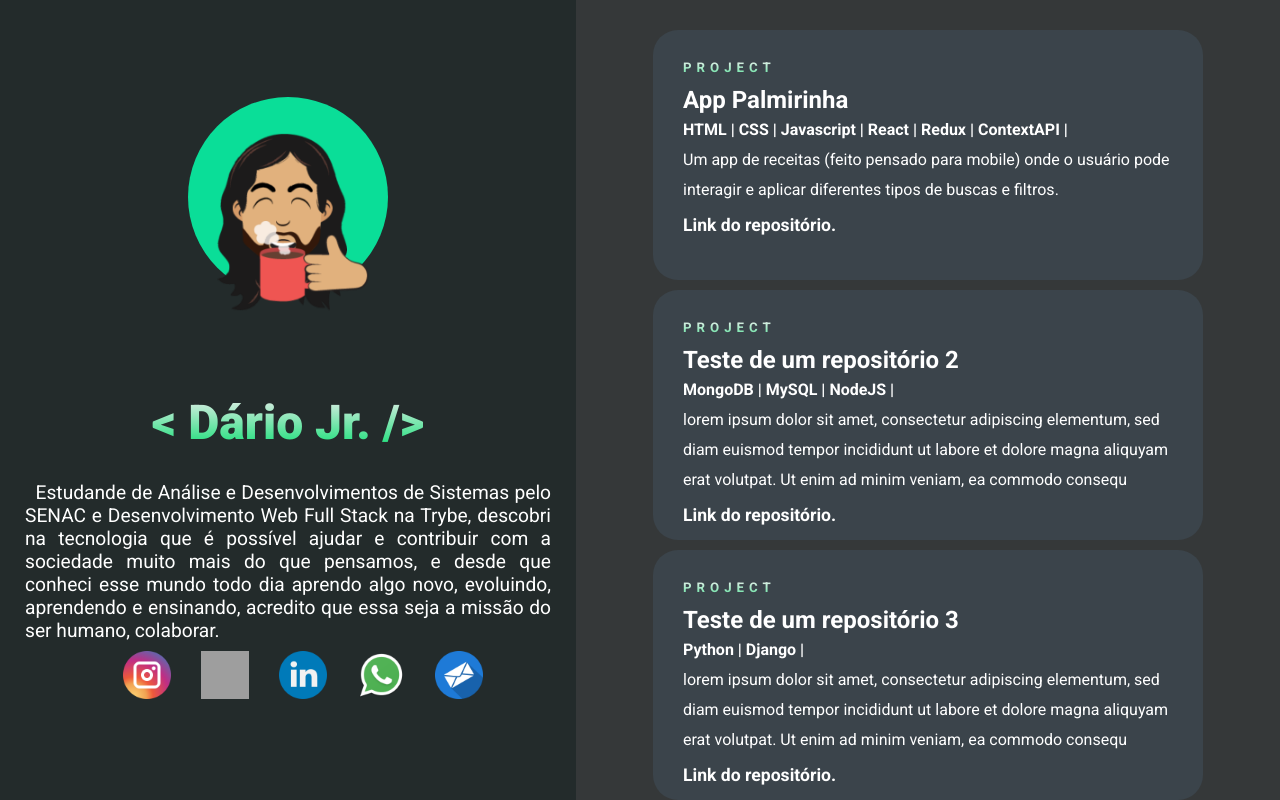
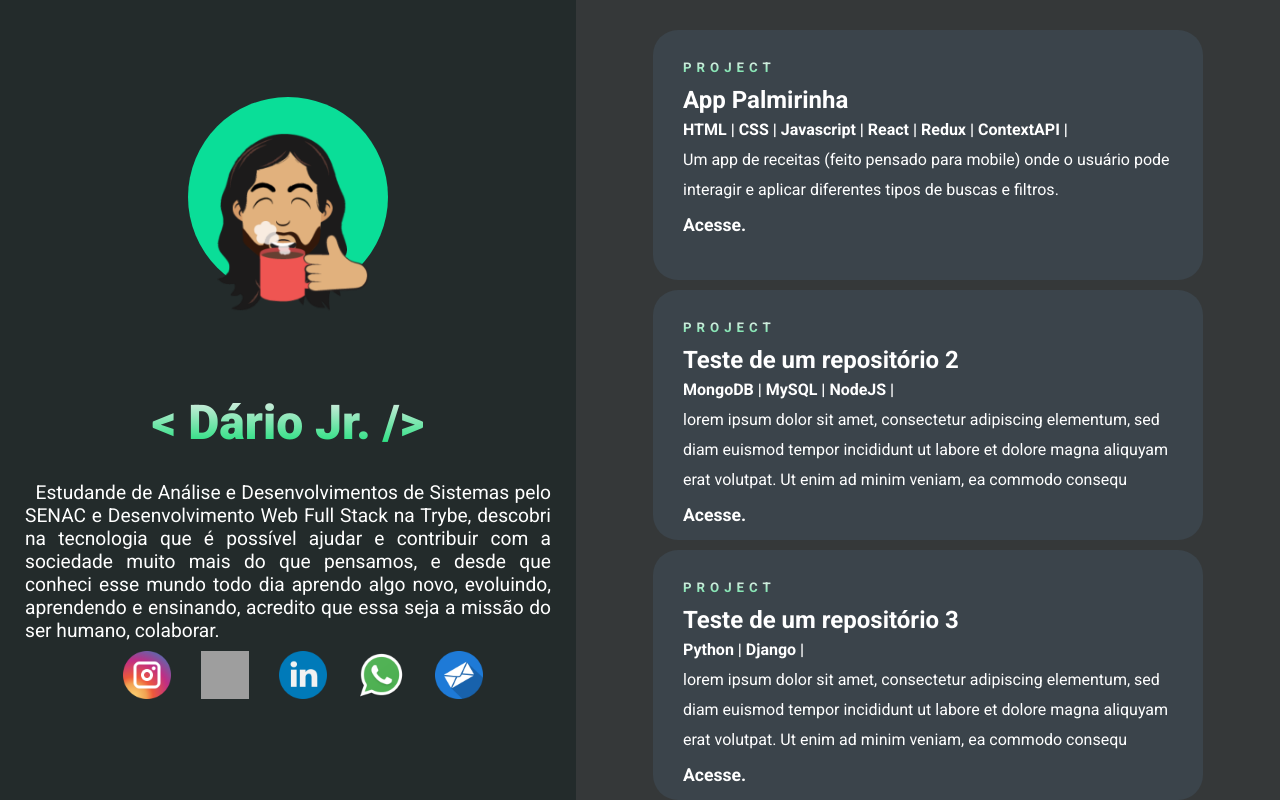
Before and after one commit to DarioJunior/dariojunior.github.io, a React app: page / in a window 1280 px wide. Built offline with nearby package versions, Linux system fonts and the light colour scheme; grey boxes are pictures that could not be loaded.

Commit message:
fix: "link do repositório" do "Acesse"

```diff
--- a/src/components/ProjectCards/index.tsx
+++ b/src/components/ProjectCards/index.tsx
@@ -27,7 +27,7 @@ export function ProjectCards({ projectData }: ProjectCardsProps) {
         { description }
       </p>
      <a href={ url } target="_blank">
-       Link do repositório.
+       Acesse.
      </a>
     </Container>
   )
```
Also changed, not shown: 10 other files (tests, documents, lock files or other folders).
